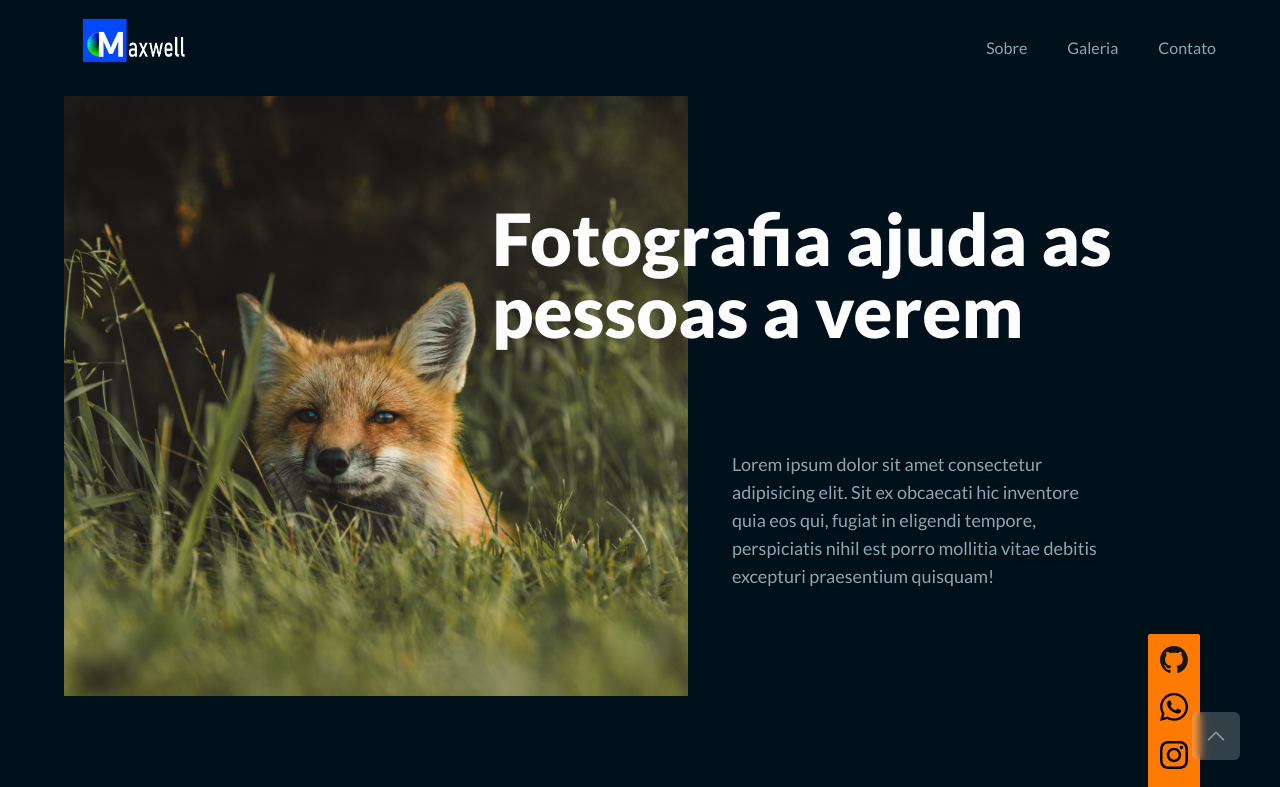
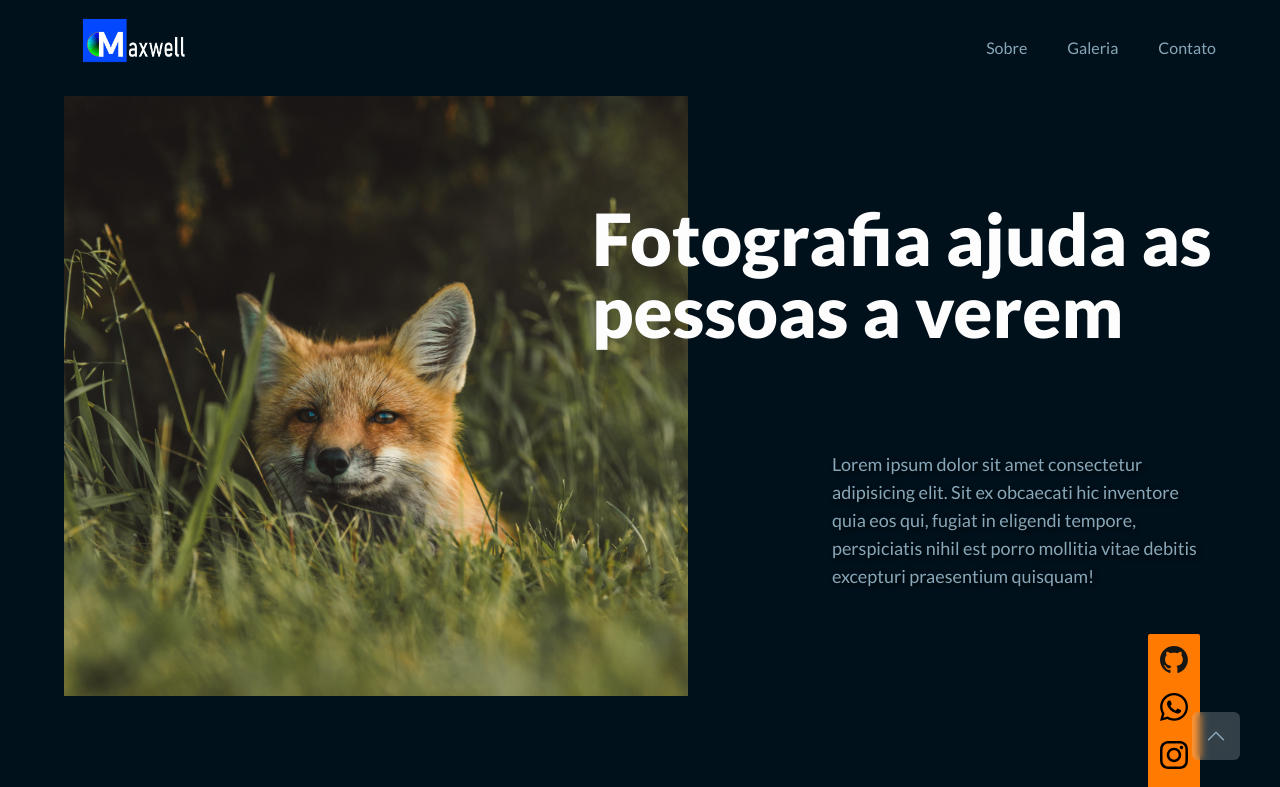
Before and after one commit to Maxwell-Santos/galeria-natureza, a Next.js app: page / in a window 1280 px wide. Shown: the top 787 px of the page. Built offline with nearby package versions, Linux system fonts and the light colour scheme.

Commit message:
ajuste animação

```diff
--- a/src/components/Main/index.tsx
+++ b/src/components/Main/index.tsx
@@ -21,8 +21,8 @@ export function Main() {
       </motion.div>
 
       <motion.div
-      initial={{opacity: 0}}
-      animate={{x:-100, opacity: 1}}
+      initial={{opacity: 0, x: 100}}
+      animate={{x: 0, opacity: 1, transition: {duration: 0.5}}}
       className="py-10 flex-1 sm:-ml-24 z-20 flex flex-col items-end gap-1 sm:gap-16"
       >
         <h1 className="text-4xl sm:text-5xl md:text-7xl font-extrabold">
```
